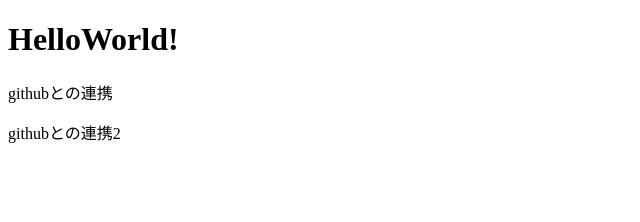
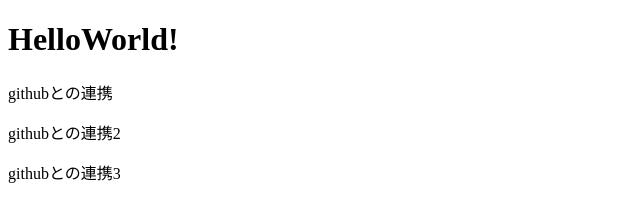
Before and after one commit to sawaken68/telecy, a plain HTML site: page index.html in a window 1280 px wide. Shown: the whole page, without its empty margins (0-640 px from the left). Drawn offline with Linux system fonts and the light colour scheme.

Commit message:
modify test

```diff
--- a/index.html
+++ b/index.html
@@ -10,5 +10,6 @@
   <h1>HelloWorld!</h1>
   <p>githubとの連携</p>
   <p>githubとの連携2</p>
+  <p>githubとの連携3</p>
 </body>
 </html>
```
